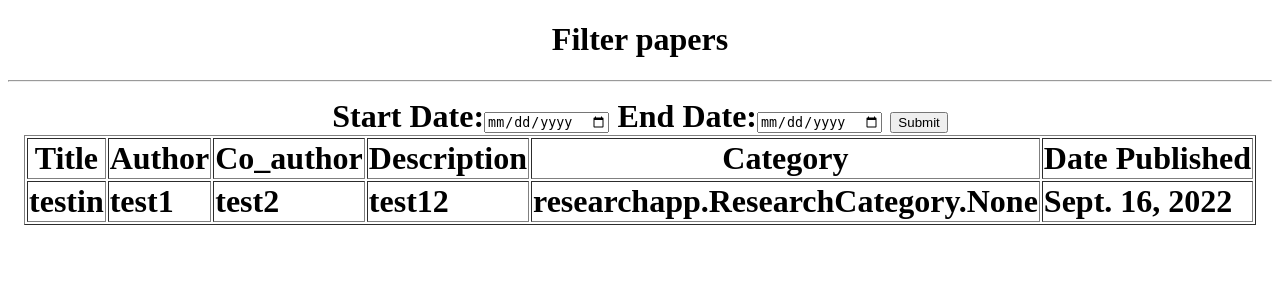
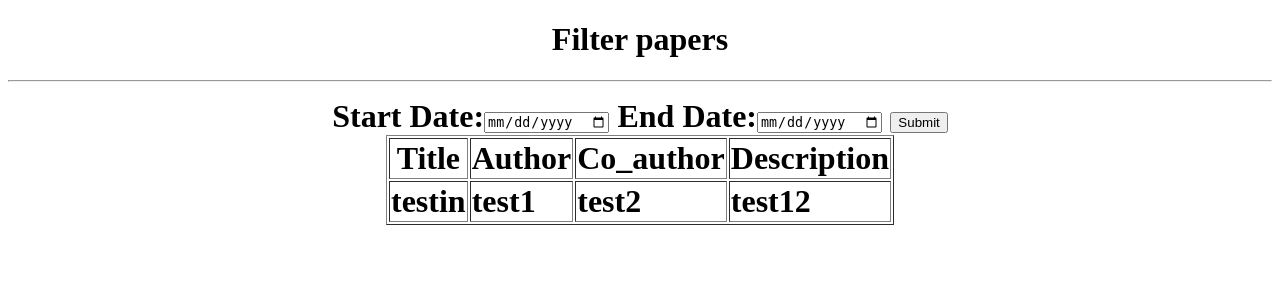
Before and after one commit to RTEE001/Capstone-project, a Django app: page /papers/ in a window 1280 px wide. Shown: the top 300 px of the page. Run offline with Django 4.2, Linux system fonts and the light colour scheme; data comes from the database, SQL or seed files in the repository.

Commit message:
started reports functionality

```diff
--- a/researchapp/templates/paper.html
+++ b/researchapp/templates/paper.html
@@ -19,8 +19,8 @@
                 <th>Author</th>
                 <th>Co_author</th>
                 <th>Description</th>
-                <th>Category</th>
-                <th>Date Published</th>
+
+
             </tr>
             {% for paper in papers%}
             <tr>
@@ -28,8 +28,7 @@
                 <td>{{paper.author}}</td>
                 <td>{{paper.co_author}}</td>
                 <td>{{paper.description}}</td>
-                <td>{{paper.category}}</td>
-                <td>{{paper.created}}</td>
+
 
             </tr>
             {% endfor%}
--- a/researchapp/views.py
+++ b/researchapp/views.py
@@ -1,30 +1,12 @@
-from email import message
-from urllib.parse import uses_fragment
 from django.shortcuts import render, redirect
-from .models import Paper, Login, User
+from .models import Paper, User
 from django.contrib.auth import authenticate, login, logout
-from django.contrib import messages
-
-from django.shortcuts import redirect, render
 from django.contrib.messages.views import SuccessMessageMixin
 from django.urls import reverse_lazy
 from django.views import generic
-
-from .models import User
-from django.contrib import messages
-from django.db.models import Sum
-from django.views.generic import CreateView, DetailView, DeleteView, UpdateView, ListView
+from django.views.generic import  DetailView, UpdateView
 from .forms import UserForm
-from . import models
-import operator
-import itertools
-from django.core.paginator import Paginator, EmptyPage, PageNotAnInteger
 from django.contrib.auth import authenticate, logout
-from django.contrib import auth, messages
-from django.contrib.auth.hashers import make_password
-from django.contrib.auth.mixins import LoginRequiredMixin
-from django.contrib.auth.decorators import login_required
-from django.utils import timezone
 # Create your views here.
 '''
 Collect items from database and pass them to a template
@@ -132,3 +114,12 @@ def show_paper_results(request):
     else:
         display_paper = Paper.objects.all()
         return render(request, 'paper.html', {'papers':display_paper})
+
+def filter_by_category(request):
+    if request.method == 'POST':
+        paper_category = request.POST.get('paper_category')
+        category_result = Paper.objects.filter(category = paper_category)
+        return render(request, 'paper.html', {'categories': category_result})
+    else:
+        display_paper = Paper.objects.all()
+        return render(request, 'paper.html', {'papers':display_paper})
```
